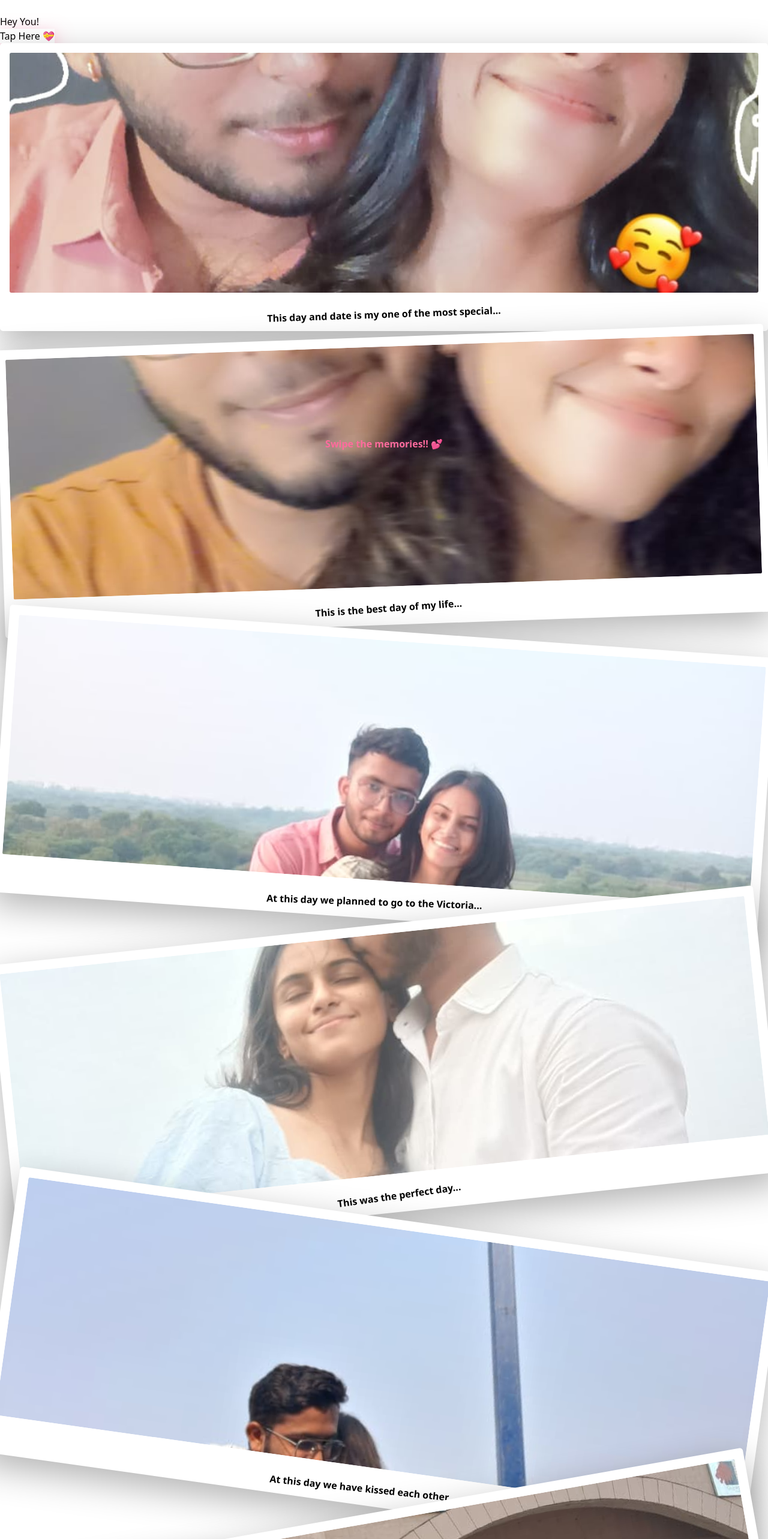
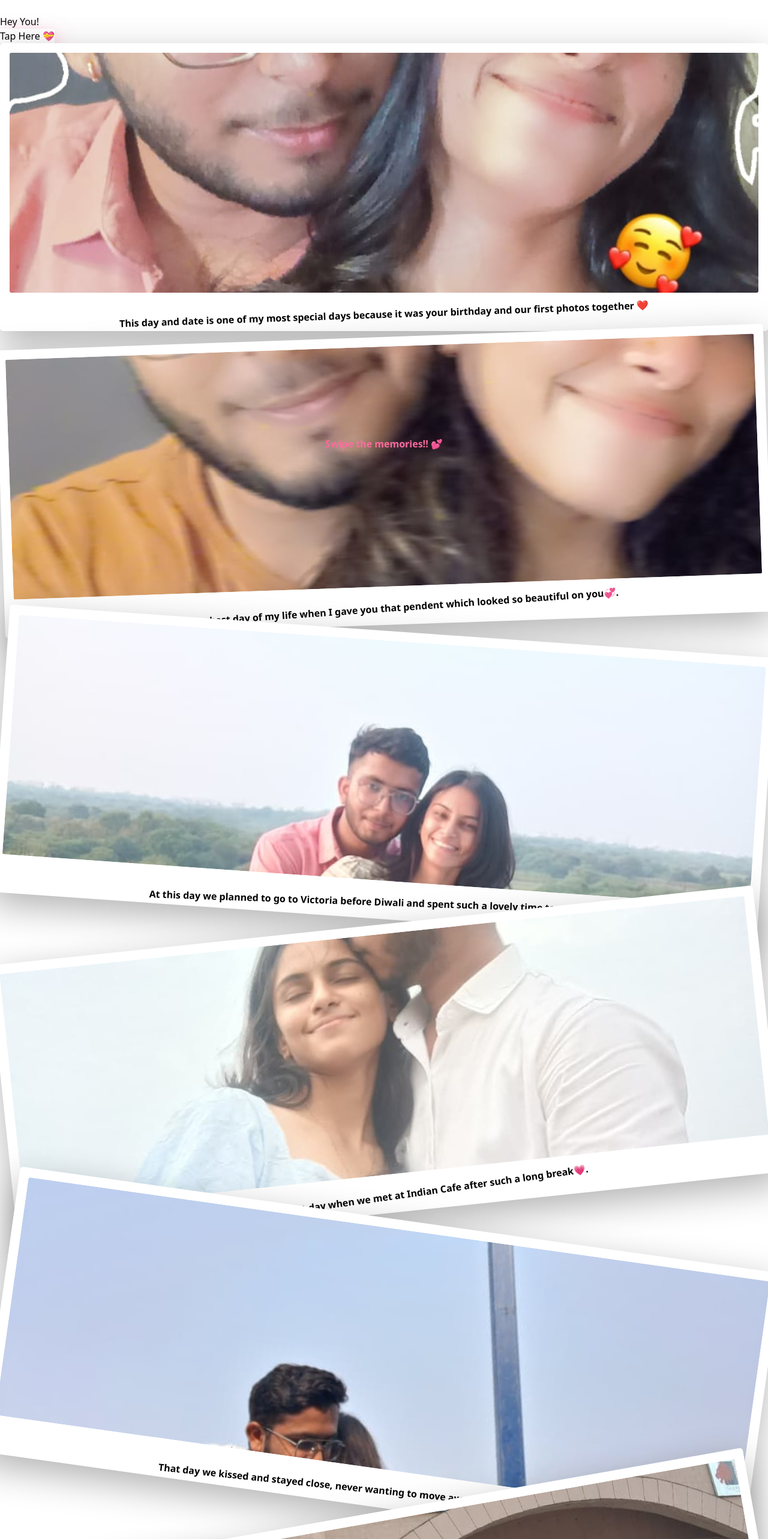
Before and after one commit to parekhkush1307/PRISH-LoveStories, a React (Vite) app: page / in a window 1280 px wide. Shown: the top 2566 px of the page at 60% size. Built offline with nearby package versions, Linux system fonts and the light colour scheme.

Commit message:
Update cardsData with new text descriptions

```diff
--- a/src/App.jsx
+++ b/src/App.jsx
@@ -8,12 +8,12 @@ import PENDENT from "./assets/pendent_days.jpeg";
 import BDAY from "./assets/birthday.jpeg";
 
 const cardsData = [
-  { img: BDAY, text: "This day and date is my one of the most special..." },
-  { img: PENDENT, text: "This is the best day of my life..." },
-  { img: DIWALI, text: "At this day we planned to go to the Victoria..." },
-  { img: CAFE, text: "This was the perfect day..." },
-  { img: KISS, text: "At this day we have kissed each other..." },
-  { img: ATAPI, text: "At this day we have spent each and every together ❤️" },
+  { img: BDAY, text: "This day and date is one of my most special days because it was your birthday and our first photos together ❤️" },
+  { img: PENDENT, text: "This is the best day of my life when I gave you that pendent which looked so beautiful on you💞." },
+  { img: DIWALI, text: "At this day we planned to go to Victoria before Diwali and spent such a lovely time together💝" },
+  { img: CAFE, text: "This was the perfect day when we met at Indian Cafe after such a long break💗." },
+  { img: KISS, text: "That day we kissed and stayed close, never wanting to move away from each other💕." },
+  { img: ATAPI, text: "This day we spent every moment together and we never wanted to say goodbye💖" },
 ];
 
 export default function App() {
```
